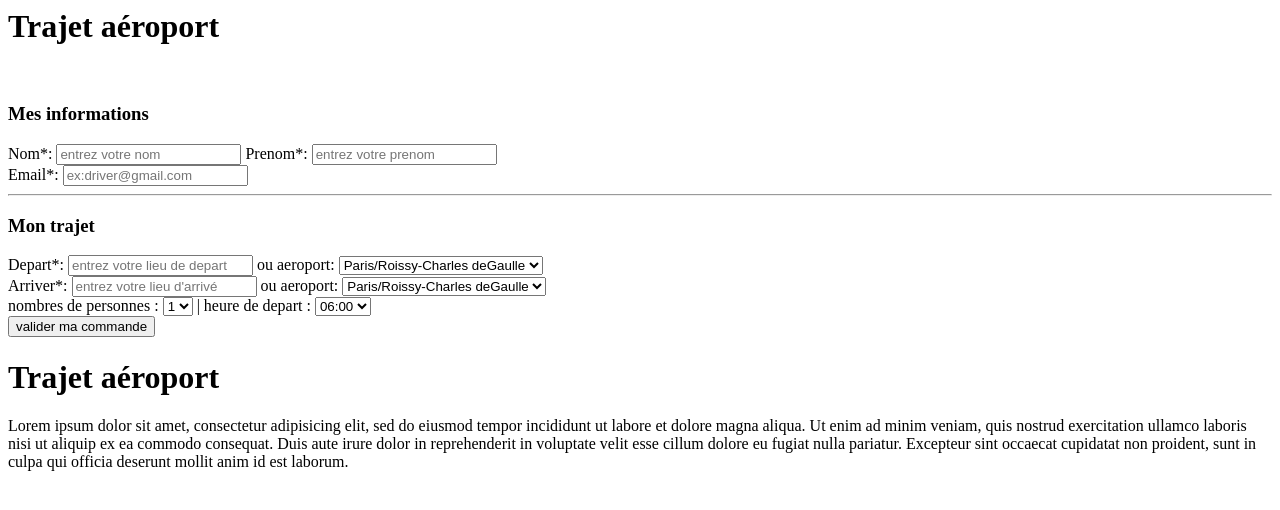
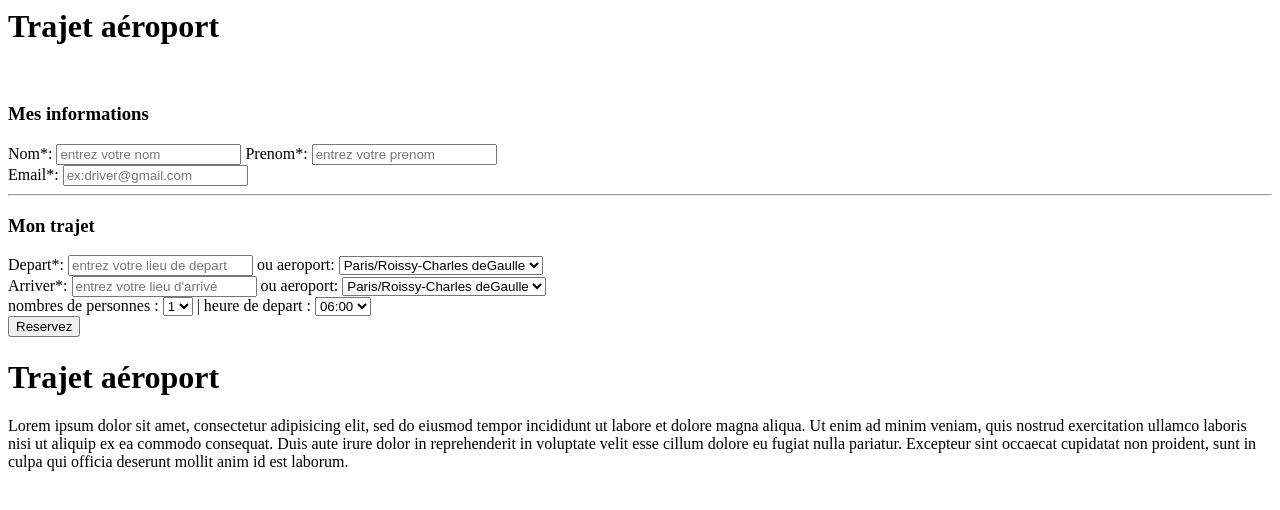
Before and after one commit to dani03/Business_Driver_VTC, a PHP site: page /aeroport.php in a window 1280 px wide. Shown: the top 510 px of the page. Run offline with PHP 8.4, Linux system fonts and the light colour scheme.

Commit message:
modif formulaire aeroport

```diff
--- a/pages/aeroport.php
+++ b/pages/aeroport.php
@@ -3,14 +3,19 @@
     <h1>Trajet aéroport</h1>
     <form class="formulaire2" method="post" action="#"><br>
       <h3>Mes informations</h3>
+      <div class="">
         <label for="name">Nom*:</label>
         <input type="text" name="nom" value="" required="" placeholder="entrez votre nom" id='name'>
         <label for="firstname">Prenom*:</label>
         <input type="text" name="firstname" value="" required="" placeholder="entrez votre prenom" id='firstname'><br>
+      </div>
+      <div id="email">
         <label for="email">Email*:</label>
         <input type="email" name="mail" value="" required="" placeholder="ex:driver@gmail.com">
+      </div>
       <hr>
       <h3>Mon trajet</h3>
+      <div class="">
         <label for="go">Depart*:</label>
         <input type="text" name="" value="" id="go" required="" placeholder="entrez votre lieu de depart">
         ou aeroport:
@@ -18,6 +23,8 @@
           <option value="1">Paris/Roissy-Charles deGaulle</option>
           <option value="2">Paris/Orly</option>
         </select><br>
+      </div>
+      <div class="">
         <label for="arriver">Arriver*:</label>
         <input type="text" name="" value="" id="arriver" placeholder="entrez votre lieu d'arrivé">
         <label for="selection" id='choix2'>ou aeroport:</label>
@@ -25,6 +32,8 @@
           <option value="1">Paris/Roissy-Charles deGaulle</option>
           <option value="2">Paris/Orly</option>
         </select><br>
+      </div>
+      <div class="">
         <label for="personne"> nombres de personnes :</label>
         <select class="personnes" name="">
           <option value="1">1</option>
@@ -54,7 +63,8 @@
           <option value="23:00">23:00</option>
           <option value="00:00">00:00</option>
         </select><br>
-     <input type="submit" id='validation'name="" value="valider ma commande">
+      </div>
+     <input type="submit" id='validation' name="" value="Reservez">
    </form>
 </div>
 <div class="descriptif">
--- a/pages/default.php
+++ b/pages/default.php
@@ -26,10 +26,9 @@
 if ($p!=='home'){
 	?>
 <ul>
-	<li ><a href="index.php?p=home">Accueil</a></li>
+	<li><a href="index.php?p=home">Accueil</a></li>
 	<li><a href="index.php?p=aeroport">Trajet Aéroport</a></li>
 	<li><a href="index.php?p=sur_mesure">Trajet Sur mesure</a></li>
-	<li><a href="index.php?p=sur_mesure">Déplacements divers</a></li>
 	<li><a href="index.php?p=mise_a_disposition">Mise à disposition</a></li>
 </ul>
 <?php
@@ -38,7 +37,6 @@ if ($p!=='home'){
 	<ul>
 	<li><a href="index.php?p=aeroport">Trajet Aéroport</a></li>
 	<li><a href="index.php?p=sur_mesure">Trajet Sur mesure</a></li>
-	<li><a href="index.php?p=sur_mesure">Déplacements divers</a></li>
 	<li><a href="index.php?p=Mise_a_disposition">Mise à disposition</a></li>
 </ul>
 <?php
```
Also changed, not shown: pages/home.php (+0 -9 lines), public/css/bd.css (+12 -9 lines). Lines whose indentation alone changed are shown as unchanged.
